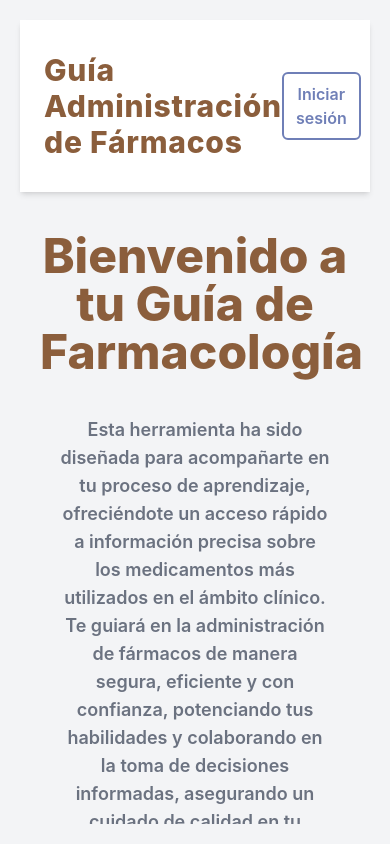
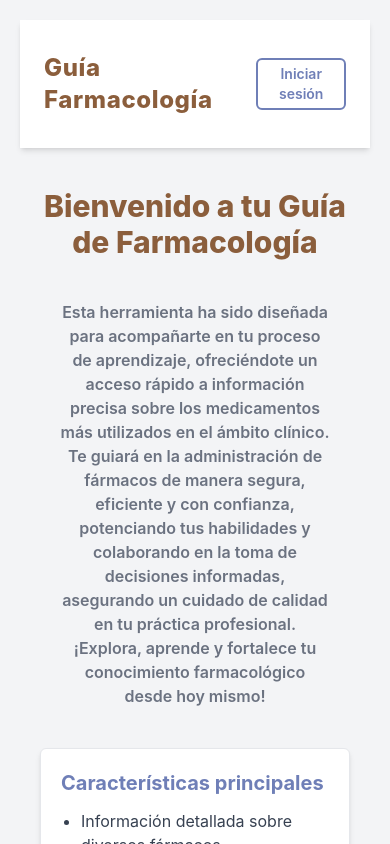
Before and after one commit to DiegoWEBD/Ingeso-Frontend, a React (Vite) app: page / in a window 390 px wide. Shown: the top 844 px of the page. Built offline with nearby package versions, Linux system fonts and the light colour scheme; no server answers.

Commit message:
diseño responsive mejorado

```diff
--- a/src/presentation/components/containers/AppContainer.tsx
+++ b/src/presentation/components/containers/AppContainer.tsx
@@ -6,7 +6,7 @@ interface AppContainerProps {
 
 const AppContainer: React.FC<AppContainerProps> = ({ children }) => {
 	// h-[100vh] es temporal
-	return <div className='flex h-[100vh]'>{children}</div>
+	return <div className='flex h-[100vh] bg-gray-100'>{children}</div>
 }
 
 export default AppContainer
--- a/src/presentation/components/containers/BodyContainer.tsx
+++ b/src/presentation/components/containers/BodyContainer.tsx
@@ -10,7 +10,7 @@ const BodyContainer: React.FC<BodyContainerProps> = ({ children }) => {
 
 	return (
 		<div
-			className='flex flex-col p-5 gap-5 w-full bg-gray-100 h-full'
+			className='flex flex-col p-5 gap-5 w-full bg-gray-100 '
 			style={{
 				height: location.pathname === '/login' ? '100%' : '',
 			}}
--- a/src/presentation/components/header/Header.tsx
+++ b/src/presentation/components/header/Header.tsx
@@ -1,19 +1,23 @@
 import Cookies from 'js-cookie'
 import React from 'react'
 import { Link } from 'react-router-dom'
-import AppTitle from '../AppTitle'
 import { SECONDARY_COLOR } from '../../colors'
 
 const Header: React.FC = () => {
 	const accessToken = Cookies.get('access_token')
 
 	return (
-		<header className='flex justify-between px-6 py-8 bg-white w-full  shadow-md items-center'>
-			<AppTitle style={{ color: SECONDARY_COLOR }} className='font-extrabold' />
+		<header className='flex gap-3 justify-between px-6 py-8 bg-white w-full  shadow-md items-center'>
+			<p
+				style={{ color: SECONDARY_COLOR }}
+				className='font-extrabold text-2xl xs:text-3xl sm:text-4xl tracking-wide'
+			>
+				Guía Farmacología
+			</p>
 			{!accessToken && (
 				<Link
 					to='/login'
-					className='text-center rounded-md border-2 px-3 py-2 font-semibold text-[#6f7fb7] border-[#6f7fb7] hover:bg-[#6f7fb7] hover:text-white transition-all'
+					className='text-sm xs:text-md text-center rounded-md border-2 p-1 sm:px-3 sm:py-2 font-semibold text-[#6f7fb7] border-[#6f7fb7] hover:bg-[#6f7fb7] hover:text-white transition-all'
 				>
 					Iniciar sesión
 				</Link>
--- a/src/presentation/components/pages/home/HomePage.tsx
+++ b/src/presentation/components/pages/home/HomePage.tsx
@@ -7,7 +7,10 @@ import InititalMessage from './InititalMessage'
 const HomePage: React.FC = () => {
 	return (
 		<div className='p-5 text-center flex flex-col gap-[2.5rem] 2xl:gap-[5rem] overflow-y-auto'>
-			<p className='font-extrabold text-5xl' style={{ color: SECONDARY_COLOR }}>
+			<p
+				className='font-extrabold text-3xl sm:text-4xl lg:text-5xl'
+				style={{ color: SECONDARY_COLOR }}
+			>
 				Bienvenido a tu Guía de Farmacología
 			</p>
 			<InititalMessage />
--- a/src/presentation/components/pages/home/InititalMessage.tsx
+++ b/src/presentation/components/pages/home/InititalMessage.tsx
@@ -2,7 +2,7 @@ import React from 'react'
 
 const InititalMessage: React.FC = () => {
 	return (
-		<p className='text-gray-500 font-semibold text-lg px-5'>
+		<p className='text-gray-500 font-semibold text-md md:text-lg px-5'>
 			Esta herramienta ha sido diseñada para acompañarte en tu proceso de
 			aprendizaje, ofreciéndote un acceso rápido a información precisa sobre los
 			medicamentos más utilizados en el ámbito clínico. Te guiará en la
```
